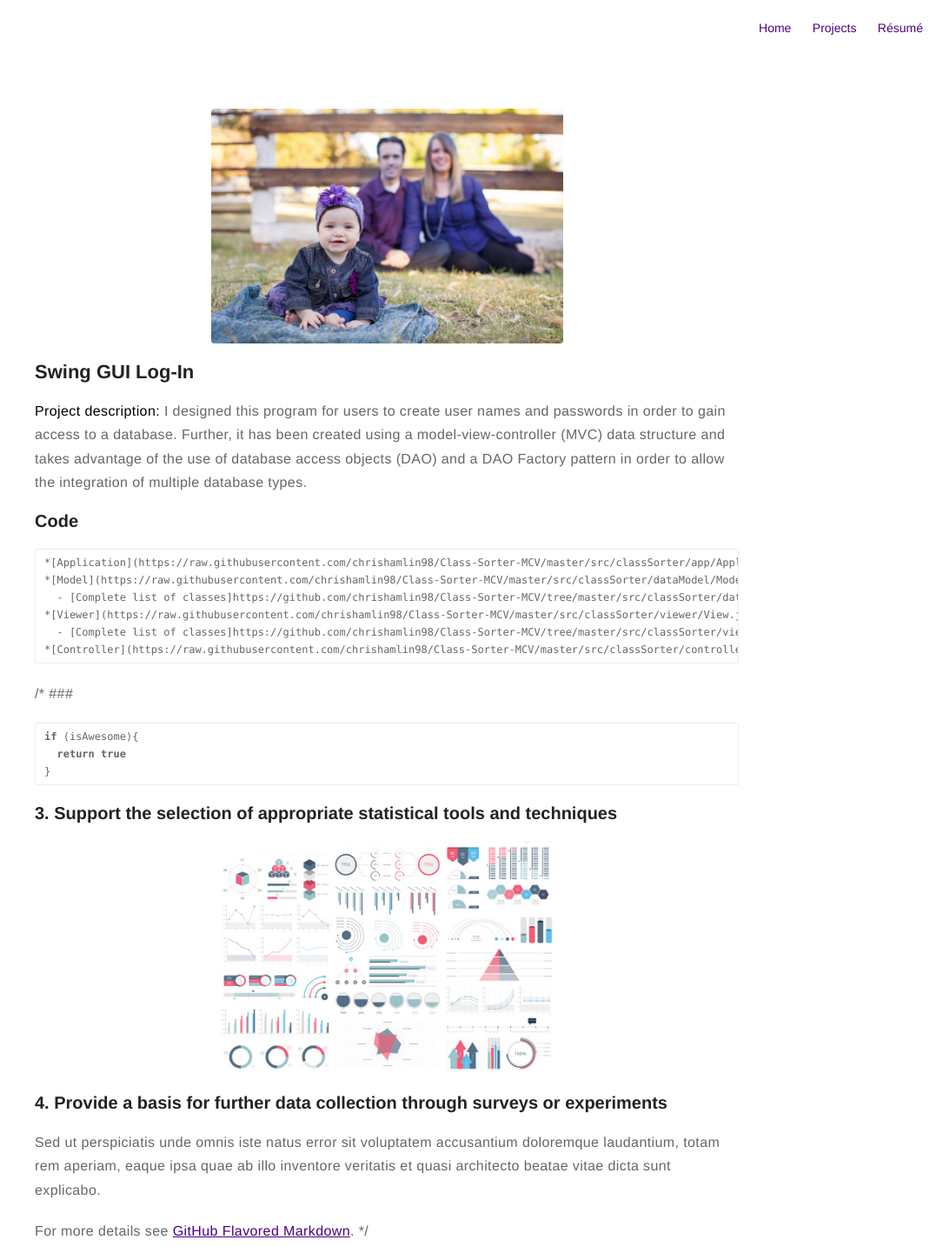
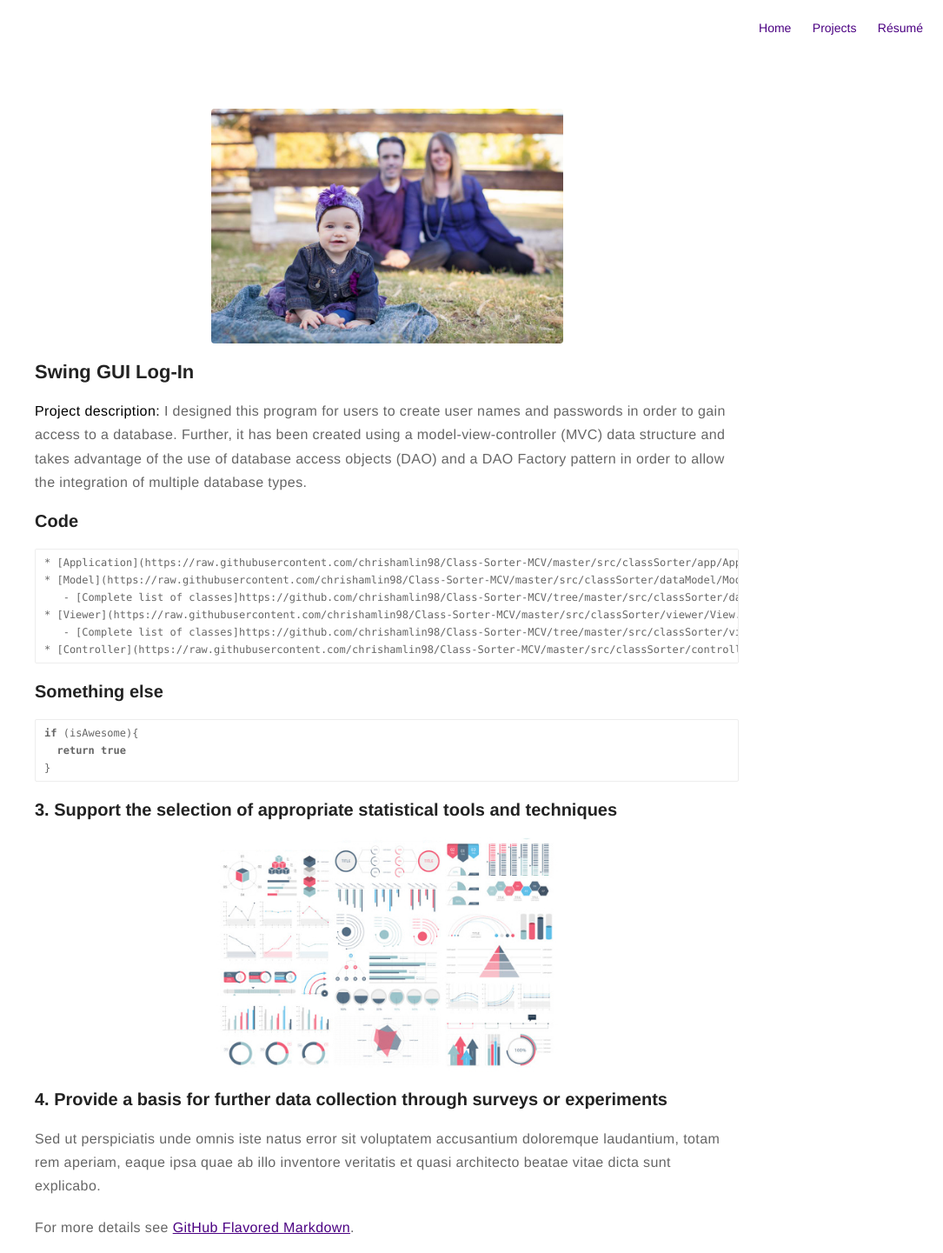
Before and after one commit to chrishamlin98/chrishamlin98.github.io, a Jekyll site: the page built from projects.md, in a window 1280 px wide, cut to the strip 0-1441 px from the top of the page. Shown: the whole strip at 87% size, without its empty margins (195-1280 px from the left). Built offline with Jekyll 4.4.1, drawn with Linux system fonts in a browser that asks for light colours.

Commit message:
Update projects.md
- Spaces after * to attempt to create links correctly inside a code box

````diff
--- a/projects.md
+++ b/projects.md
@@ -9,17 +9,16 @@
 **Project description:** I designed this program for users to create user names and passwords in order to gain access to a database.  Further, it has been created using a model-view-controller (MVC) data structure and takes advantage of the use of database access objects (DAO) and a DAO Factory pattern in order to allow the integration of multiple database types.
 
 ### Code
+```
+* [Application](https://raw.githubusercontent.com/chrishamlin98/Class-Sorter-MCV/master/src/classSorter/app/Application.java)
+* [Model](https://raw.githubusercontent.com/chrishamlin98/Class-Sorter-MCV/master/src/classSorter/dataModel/Model.java
+   - [Complete list of classes]https://github.com/chrishamlin98/Class-Sorter-MCV/tree/master/src/classSorter/dataModel
+* [Viewer](https://raw.githubusercontent.com/chrishamlin98/Class-Sorter-MCV/master/src/classSorter/viewer/View.java)
+   - [Complete list of classes]https://github.com/chrishamlin98/Class-Sorter-MCV/tree/master/src/classSorter/viewer
+* [Controller](https://raw.githubusercontent.com/chrishamlin98/Class-Sorter-MCV/master/src/classSorter/controller/Controller.java)
+```
 
-```
-*[Application](https://raw.githubusercontent.com/chrishamlin98/Class-Sorter-MCV/master/src/classSorter/app/Application.java)
-*[Model](https://raw.githubusercontent.com/chrishamlin98/Class-Sorter-MCV/master/src/classSorter/dataModel/Model.java
-  - [Complete list of classes]https://github.com/chrishamlin98/Class-Sorter-MCV/tree/master/src/classSorter/dataModel
-*[Viewer](https://raw.githubusercontent.com/chrishamlin98/Class-Sorter-MCV/master/src/classSorter/viewer/View.java)
-  - [Complete list of classes]https://github.com/chrishamlin98/Class-Sorter-MCV/tree/master/src/classSorter/viewer
-*[Controller](https://raw.githubusercontent.com/chrishamlin98/Class-Sorter-MCV/master/src/classSorter/controller/Controller.java)
-```
-/*
-###
+### Something else
 
 ```javascript
 if (isAwesome){
@@ -36,4 +35,3 @@
 Sed ut perspiciatis unde omnis iste natus error sit voluptatem accusantium doloremque laudantium, totam rem aperiam, eaque ipsa quae ab illo inventore veritatis et quasi architecto beatae vitae dicta sunt explicabo.
 
 For more details see [GitHub Flavored Markdown](https://guides.github.com/features/mastering-markdown/).
-*/
````
